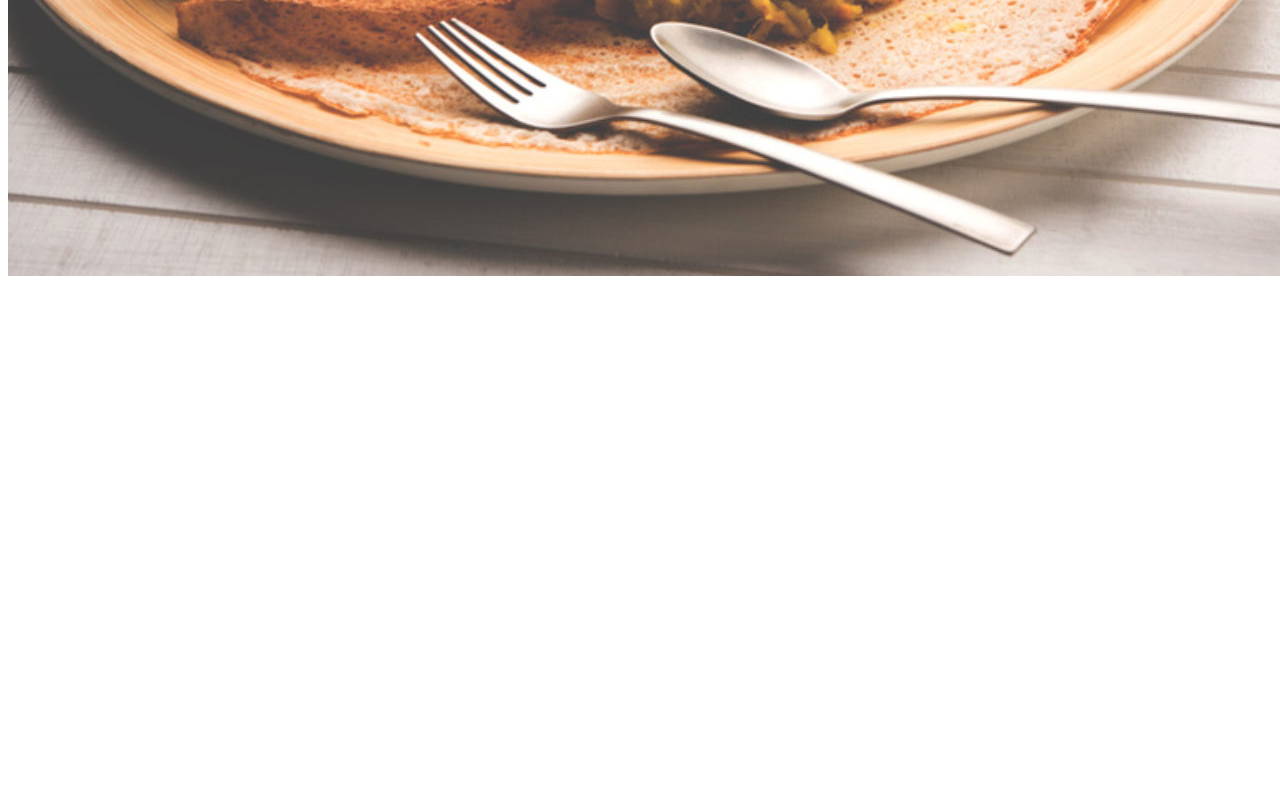
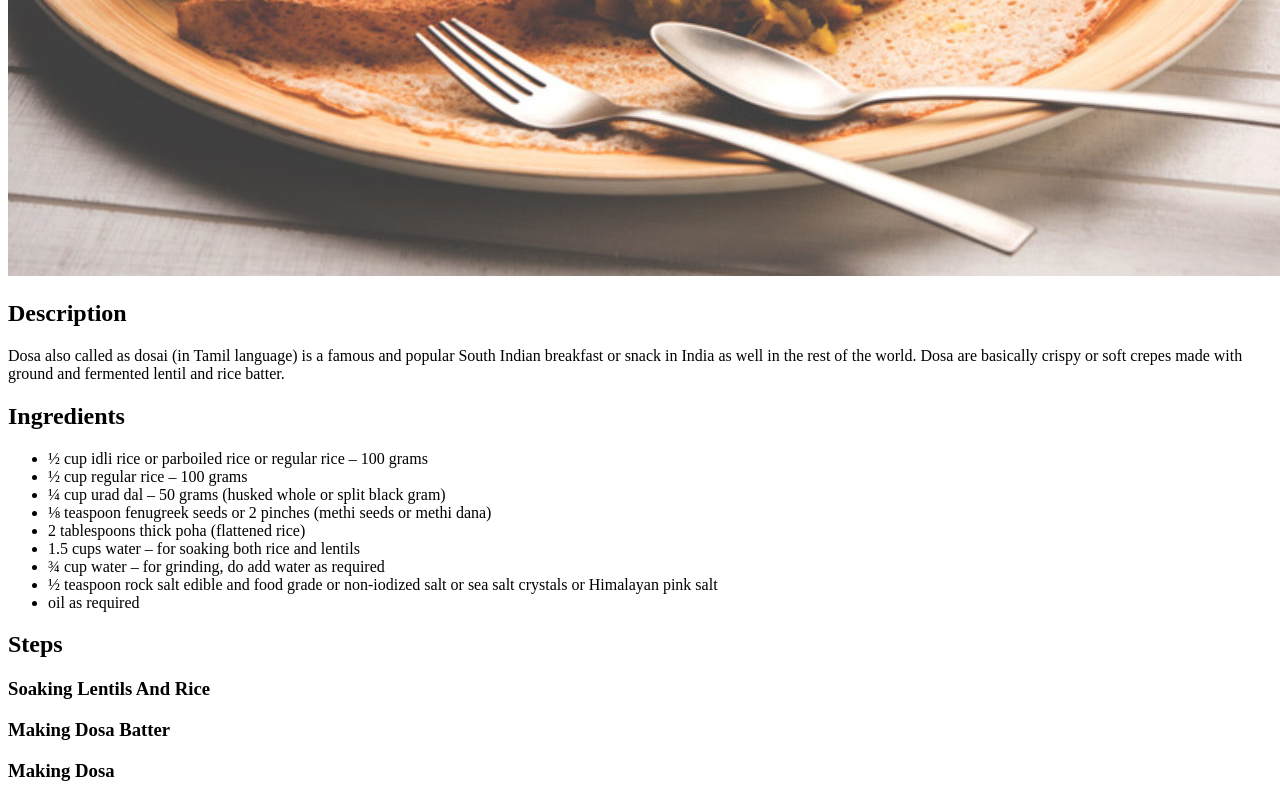
Before and after one commit to surajitbiswas/odin-recipes, a plain HTML site: page recipes/dosa.html in a window 1280 px wide. Shown: the part 524-1324 px from the top of the page. Before the commit the page ends 812 px from the top, so only its background shows below. Drawn offline with Linux system fonts and the light colour scheme.

Commit message:
Partially finished Dosa page

```diff
--- a/recipes/dosa.html
+++ b/recipes/dosa.html
@@ -9,5 +9,24 @@
 <body>
     <h1>Dosa</h1>
     <img src="./Dosa.jpg" alt="Dosa">
+    <h2>Description</h2>
+    <p>Dosa also called as dosai (in Tamil language) is a famous and popular South Indian breakfast or snack in India as well in the rest of the world.
+        Dosa are basically crispy or soft crepes made with ground and fermented lentil and rice batter.</p>
+     <h2>Ingredients</h2>
+     <ul>
+        <li>½ cup idli rice or parboiled rice or regular rice – 100 grams</li>
+        <li>½ cup regular rice – 100 grams</li>
+        <li>¼ cup urad dal – 50 grams (husked whole or split black gram)</li>
+        <li>⅛ teaspoon fenugreek seeds or 2 pinches (methi seeds or methi dana)</li>
+        <li>2 tablespoons thick poha (flattened rice)</li>
+        <li>1.5 cups water – for soaking both rice and lentils</li>
+        <li>¾ cup water – for grinding, do add water as required</li>
+        <li>½ teaspoon rock salt edible and food grade or non-iodized salt or sea salt crystals or Himalayan pink salt</li>
+        <li>oil as required</li>
+     </ul>
+     <h2>Steps</h2>
+     <h3>Soaking Lentils And Rice</h3>
+     <h3>Making Dosa Batter</h3>
+     <h3>Making Dosa</h3>
 </body>
 </html>
```
